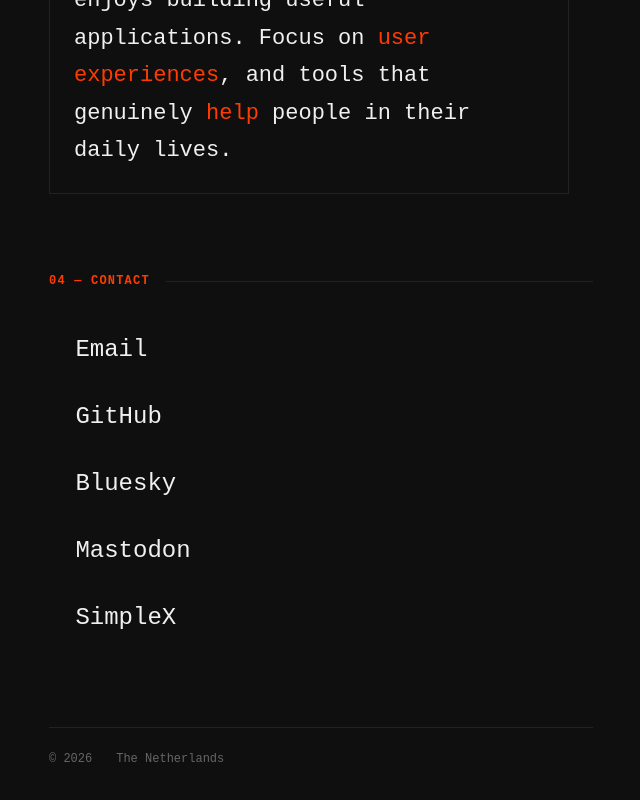
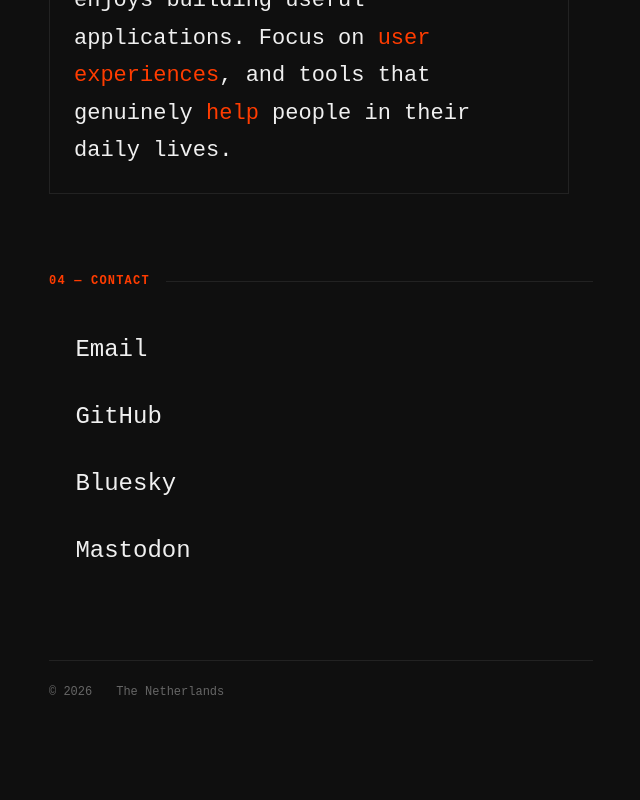
Before and after one commit to thomasboom/thomasboom, a Next.js app in the folder website/: page / in a window 1280 px wide. Shown: the part 1388-2188 px from the top of the page, without its empty margins (639-1279 px from the left). After the commit the page ends 2135 px from the top, so only its background shows below. Built offline with nearby package versions, Linux system fonts and the light colour scheme; a web font is replaced by a local one.

Commit message:
Removed SimpleX

```diff
--- a/website/app/components/Contact.tsx
+++ b/website/app/components/Contact.tsx
@@ -4,7 +4,6 @@ export default function Contact() {
     { label: 'GitHub', href: 'https://github.com/thomasboom' },
     { label: 'Bluesky', href: 'https://bsky.app/profile/thomasboom123.bsky.social' },
     { label: 'Mastodon', href: 'https://mastodon.social/@thomasboom' },
-    { label: 'SimpleX', href: 'https://smp10.simplex.im/a#jBZThpSaprUifiAuVeRN0Ikvq-YRCRDcqWSDaIV6MoM' }
   ];
 
   return (
```
